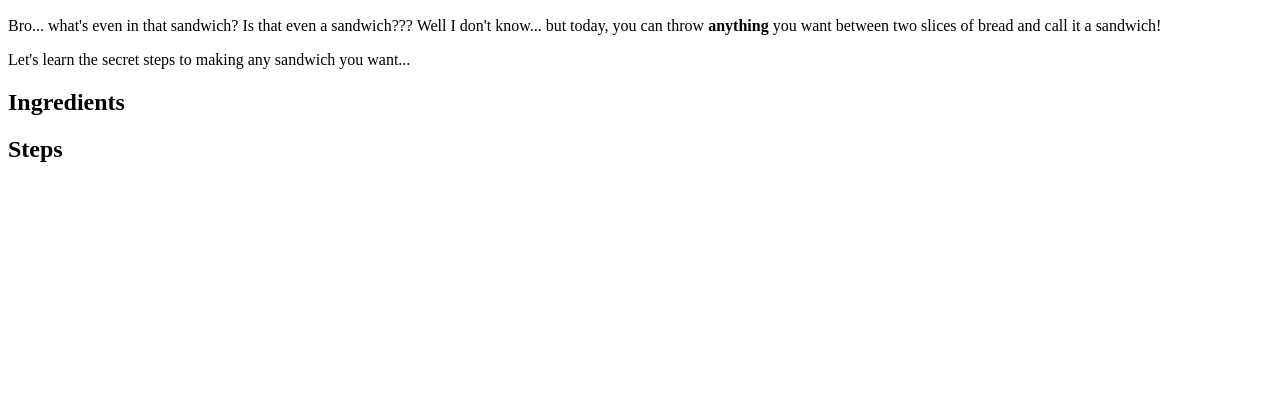
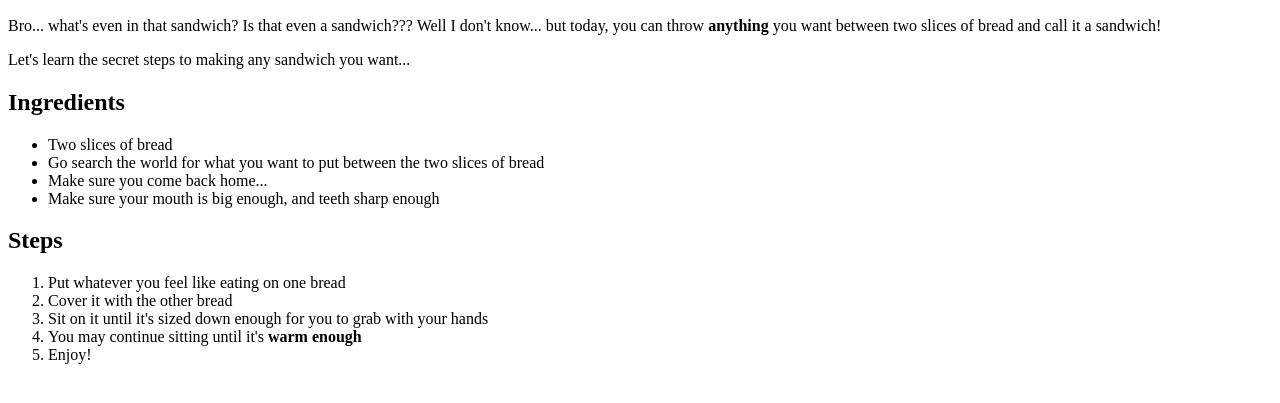
Before and after one commit to mmshaikh114/odin-recipes, a plain HTML site: page recipes/sandwich.html in a window 1280 px wide. Shown: the part 393-796 px from the top of the page. Drawn offline with Linux system fonts and the light colour scheme.

Commit message:
Finished sandwich.html

```diff
--- a/recipes/sandwich.html
+++ b/recipes/sandwich.html
@@ -25,12 +25,20 @@
 
         <h2>Ingredients</h2>
         <ul>
+            <li>Two slices of bread</li>
+            <li>Go search the world for what you want to put between the two slices of bread</li>
+            <li>Make sure you come back home...</li>
+            <li>Make sure your mouth is big enough, and teeth sharp enough</li>
 
         </ul>
 
         <h2>Steps</h2>
         <ol>
-
+            <li>Put whatever you feel like eating on one bread</li>
+            <li>Cover it with the other bread</li>
+            <li>Sit on it until it's sized down enough for you to grab with your hands</li>
+            <li>You may continue sitting until it's <strong>warm enough</strong></li>
+            <li>Enjoy!</li>
         </ol>
 
 
```
